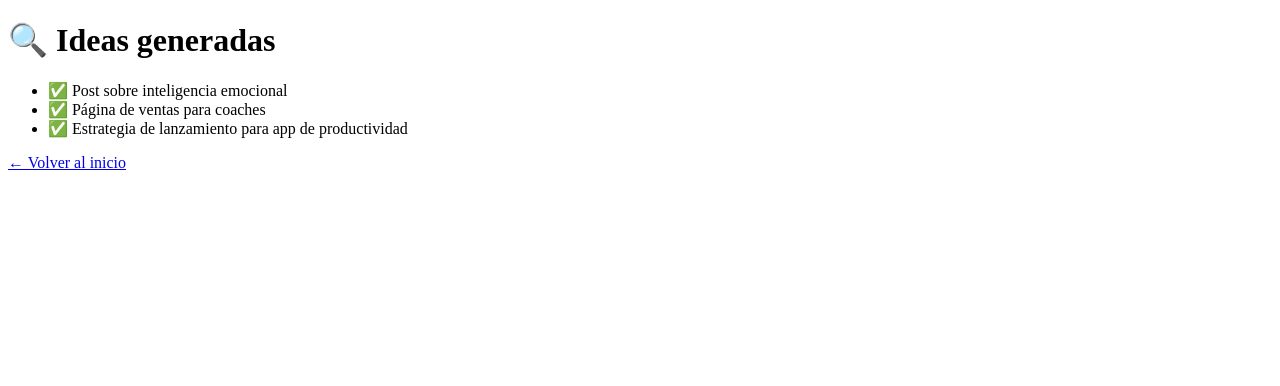
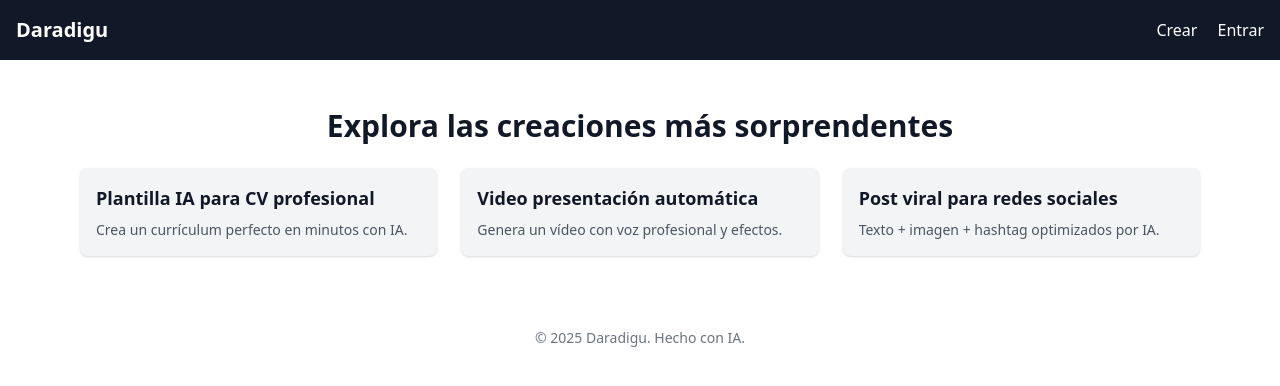
Before and after one commit to ceodaradigu/daradigu-platform, a plain HTML site: page explorar.html in a window 1280 px wide. Drawn offline with nearby package versions, Linux system fonts and the light colour scheme.

Commit message:
Update explorar.html

```diff
--- a/explorar.html
+++ b/explorar.html
@@ -1,16 +1,45 @@
 <!DOCTYPE html>
 <html lang="es">
-  <head>
-    <meta charset="UTF-8" />
-    <title>Explorar ideas - Daradigu</title>
-  </head>
-  <body>
-    <h1>🔍 Ideas generadas</h1>
-    <ul>
-      <li>✅ Post sobre inteligencia emocional</li>
-      <li>✅ Página de ventas para coaches</li>
-      <li>✅ Estrategia de lanzamiento para app de productividad</li>
-    </ul>
-    <p><a href="/inicio.html">← Volver al inicio</a></p>
-  </body>
+<head>
+  <meta charset="UTF-8" />
+  <meta name="viewport" content="width=device-width, initial-scale=1.0" />
+  <title>Explorar – Daradigu</title>
+  <link rel="stylesheet" href="https://cdn.jsdelivr.net/npm/tailwindcss@2.2.19/dist/tailwind.min.css">
+</head>
+<body class="bg-white text-gray-900">
+  <header class="bg-gray-900 text-white p-4">
+    <div class="max-w-7xl mx-auto flex justify-between items-center">
+      <h1 class="text-xl font-bold">Daradigu</h1>
+      <nav class="space-x-4">
+        <a href="crear.html" class="hover:underline">Crear</a>
+        <a href="inicio.html" class="hover:underline">Entrar</a>
+      </nav>
+    </div>
+  </header>
+
+  <main class="max-w-6xl mx-auto py-12 px-4">
+    <h2 class="text-3xl font-bold mb-6 text-center">Explora las creaciones más sorprendentes</h2>
+    <div class="grid grid-cols-1 md:grid-cols-3 gap-6">
+      <!-- Tarjeta 1 -->
+      <div class="bg-gray-100 p-4 rounded-lg shadow">
+        <h3 class="font-semibold text-lg mb-2">Plantilla IA para CV profesional</h3>
+        <p class="text-sm text-gray-600">Crea un currículum perfecto en minutos con IA.</p>
+      </div>
+      <!-- Tarjeta 2 -->
+      <div class="bg-gray-100 p-4 rounded-lg shadow">
+        <h3 class="font-semibold text-lg mb-2">Video presentación automática</h3>
+        <p class="text-sm text-gray-600">Genera un vídeo con voz profesional y efectos.</p>
+      </div>
+      <!-- Tarjeta 3 -->
+      <div class="bg-gray-100 p-4 rounded-lg shadow">
+        <h3 class="font-semibold text-lg mb-2">Post viral para redes sociales</h3>
+        <p class="text-sm text-gray-600">Texto + imagen + hashtag optimizados por IA.</p>
+      </div>
+    </div>
+  </main>
+
+  <footer class="text-center py-6 text-sm text-gray-500">
+    © 2025 Daradigu. Hecho con IA.
+  </footer>
+</body>
 </html>
```
